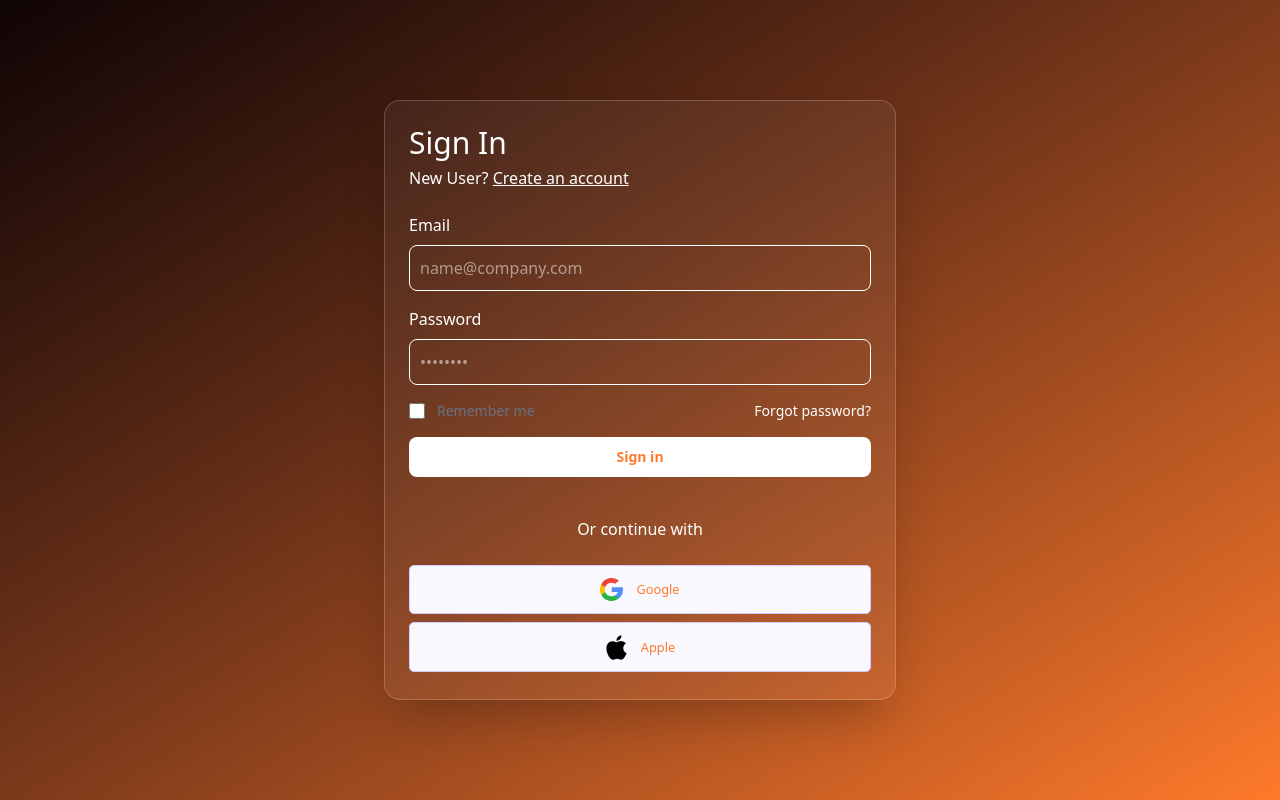
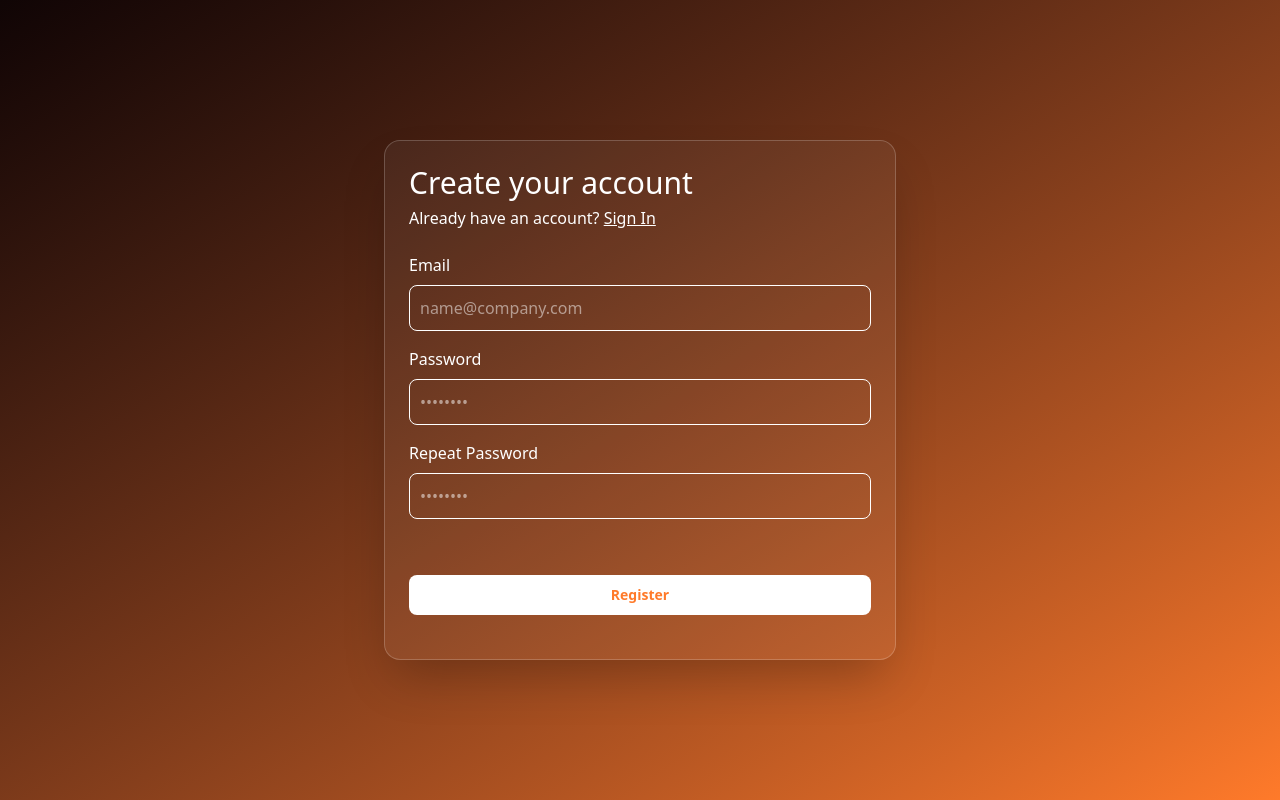
Before and after one commit to GiorgosMathioudakis/Training-logbook-Web-Application, a React (Vite) app in the folder Frontend/: page /register in a window 1280 px wide. Built offline with nearby package versions, Linux system fonts and the light colour scheme.

Commit message:
bug : fixed route | feat: added register ui

```diff
--- a/Frontend/src/App.jsx
+++ b/Frontend/src/App.jsx
@@ -1,6 +1,7 @@
 import './App.css'
 import SignIn from './pages/SignIn.jsx'
 import Register from './pages/Register.jsx'
+
 import {
   BrowserRouter as Router,
   Routes,
@@ -17,10 +18,9 @@ function App() {
       <div className='min-w-screen min-h-screen'>
         <Router>
           <Routes>
-            <Route path="/" element={<SignIn />}>
-              <Route path="SignIn" element={<SignIn />} />
-              <Route path="Register" element={<Register />} />
-            </Route>
+            <Route path="/" element={<SignIn />} />
+            <Route path="/signIn" element={<SignIn />} />
+            <Route path="/register" element={<Register />} />
           </Routes>
         </Router>
       </div>
--- a/Frontend/src/pages/Register.jsx
+++ b/Frontend/src/pages/Register.jsx
@@ -1,4 +1,8 @@
 import React from 'react'
+import SocialLogin from '../components/SocialLogin.jsx';
+import googleIcon from '../assets/google.svg';
+import appleIcon from '../assets/apple.svg';
+
 import {
   BrowserRouter as Router,
   Routes,
@@ -9,6 +13,34 @@ import {
 
 export default function Register() {
   return (
-    <div>Register</div>
+    <div className='min-w-screen min-h-screen bg-pink-900 bg-linear-to-br from-[#100505] to-[#ff7a2a] flex flex-col items-center justify-center'>
+      <div className="text-white p-6 space-y-4 w-[40vw] h-[65vh]
+                rounded-2xl border border-white/20
+                bg-white/5
+                shadow-2xl
+                space-y-4">
+        <h2 className='text-3xl mb-[5px]'>
+          Create your account
+        </h2>
+        <h3 className='text-l'>
+          Already have an account? <Link to="/signIn" className='underline'>Sign In</Link>
+        </h3>
+        <form className='mt-[5%] space-y-4'>
+          <div>
+            <label className='block mb-2'>Email</label>
+            <input className='border w-full p-2.5 rounded-lg' placeholder="name@company.com" required></input>
+          </div>
+          <div>
+            <label className='block mb-2'>Password</label>
+            <input className='border w-full p-2.5 rounded-lg' placeholder="••••••••" required></input>
+          </div>
+          <div>
+            <label className='block mb-2'>Repeat Password</label>
+            <input className='border w-full p-2.5 rounded-lg' placeholder="••••••••" required></input>
+          </div>
+          <button type="submit" className="w-full text-[#ff7a2a] cursor-pointer bg-white font-bold text-l rounded-lg text-sm px-5 py-2.5 text-center mt-[5vh]">Register</button>
+        </form>
+      </div>
+    </div>
   )
 }
--- a/Frontend/src/pages/SignIn.jsx
+++ b/Frontend/src/pages/SignIn.jsx
@@ -2,6 +2,8 @@ import React from 'react'
 import SocialLogin from '../components/SocialLogin.jsx';
 import googleIcon from '../assets/google.svg';
 import appleIcon from '../assets/apple.svg';
+
+
 import {
     BrowserRouter as Router,
     Routes,
@@ -22,7 +24,7 @@ export default function SignIn() {
                     Sign In
                 </h2>
                 <h3 className='text-l'>
-                    New User? <Link to="/Register" className='underline'>Create an account</Link>
+                    New User? <Link to="/register" className='underline'>Create an account</Link>
                 </h3>
                 <form className='mt-[5%] space-y-4'>
                     <div>
```
